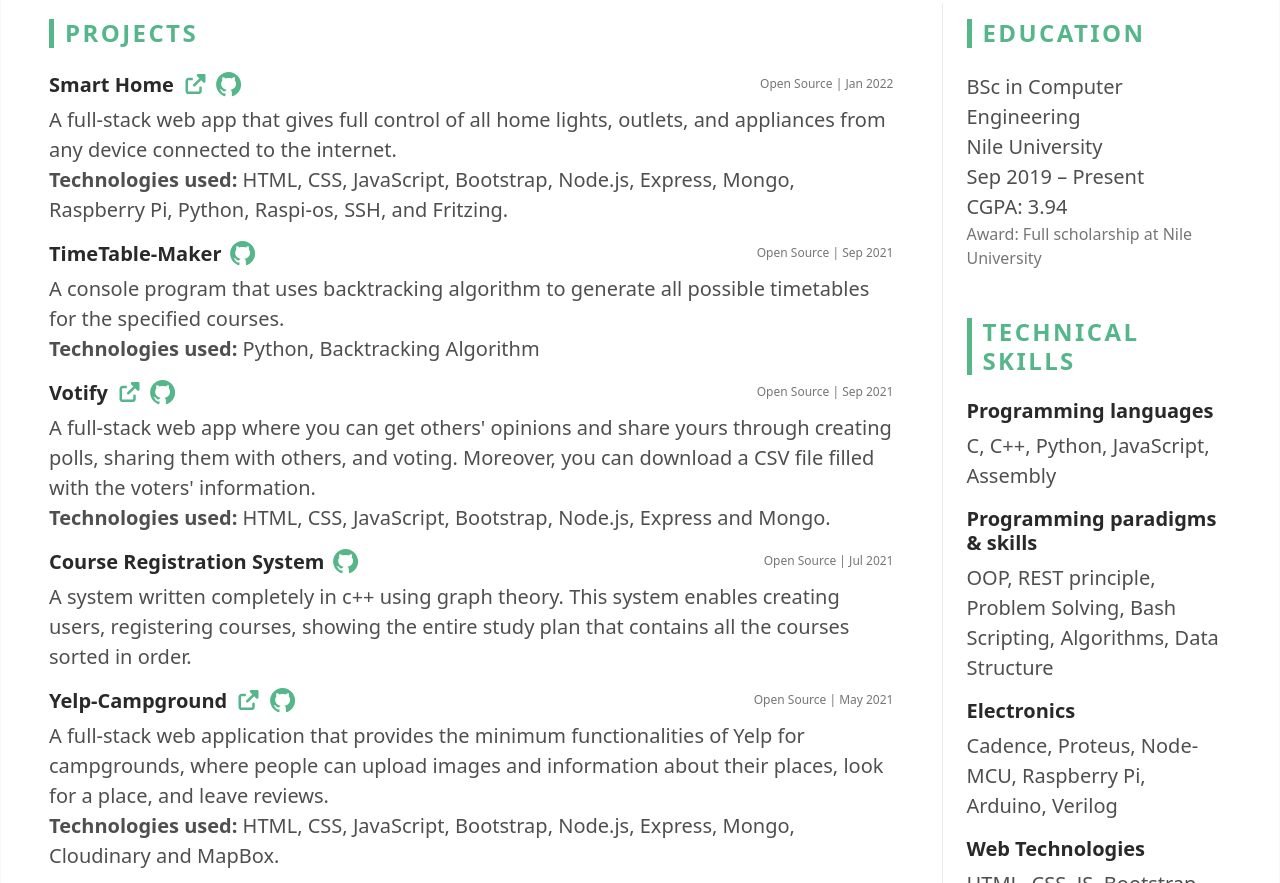
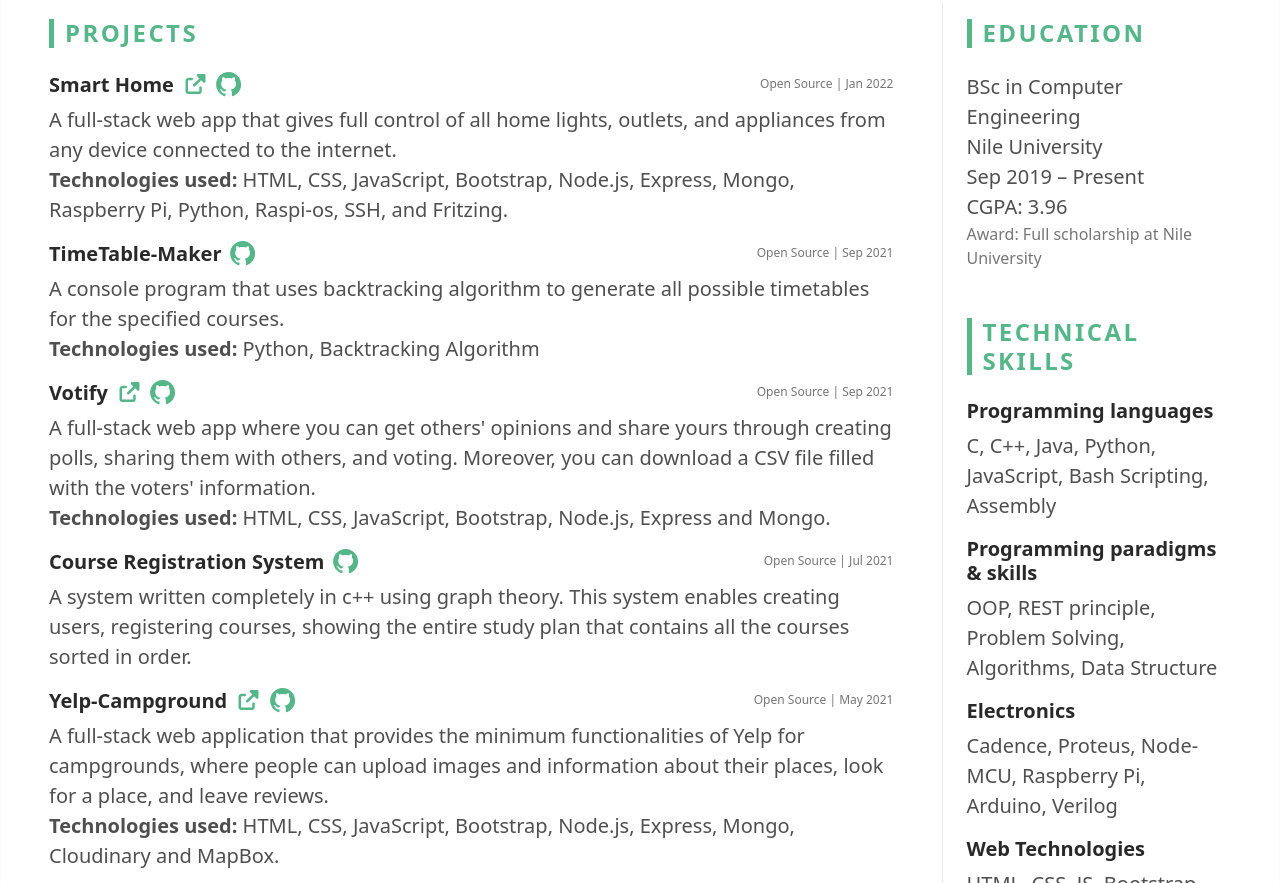
Before and after one commit to hossamhamzahm/hossamhamzahm.github.io, a plain HTML site: page index.html in a window 1280 px wide. Shown: the part 442-1325 px from the top of the page. Drawn offline with Linux system fonts and the light colour scheme.

Commit message:
fix gpa and add java

```diff
--- a/index.html
+++ b/index.html
@@ -325,7 +325,7 @@
 										<div class="resume-degree font-weight-bold fs-5">BSc in Computer Engineering</div>
 										<div class="resume-degree-org  font-weight-bold fs-5">Nile University</div>
 										<div class="resume-degree-time  font-weight-bold fs-5">Sep 2019 – Present</div>
-										<div class="resume-degree-time  font-weight-bold fs-5">CGPA: 3.94</div>
+										<div class="resume-degree-time  font-weight-bold fs-5">CGPA: 3.96</div>
 										<div class="resume-degree-time text-muted fs-6">Award: Full scholarship at Nile University</div>
 									</li>
 								</ul>
@@ -336,12 +336,12 @@
 								<div class="item">
 									<h4 class="item-title fs-5">Programming languages</h4>
 									<ul class="list-unstyled resume-skills-list">
-										<li class="mb-2 fs-5">C, C++, Python, JavaScript, Assembly</li>
+										<li class="mb-2 fs-5">C, C++, Java, Python, JavaScript, Bash Scripting, Assembly</li>
 									</ul>
 
 									<h4 class="item-title fs-5">Programming paradigms & skills</h4>
 									<ul class="list-unstyled resume-skills-list">
-										<li class="mb-2 fs-5">OOP, REST principle, Problem Solving, Bash Scripting, Algorithms, Data Structure</li>
+										<li class="mb-2 fs-5">OOP, REST principle, Problem Solving, Algorithms, Data Structure</li>
 									</ul>
 
 
```
